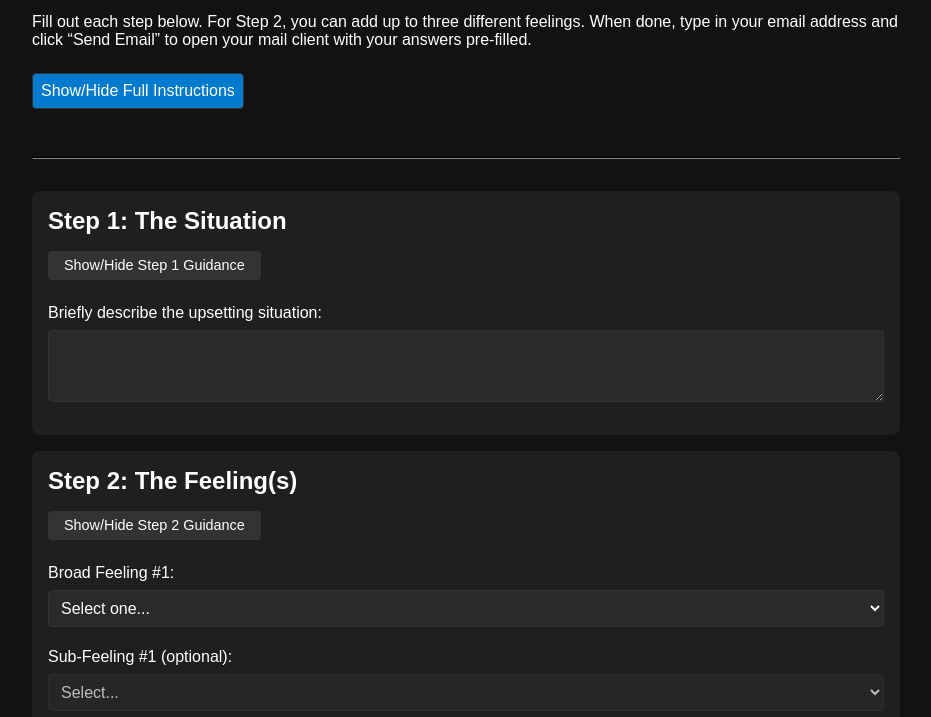
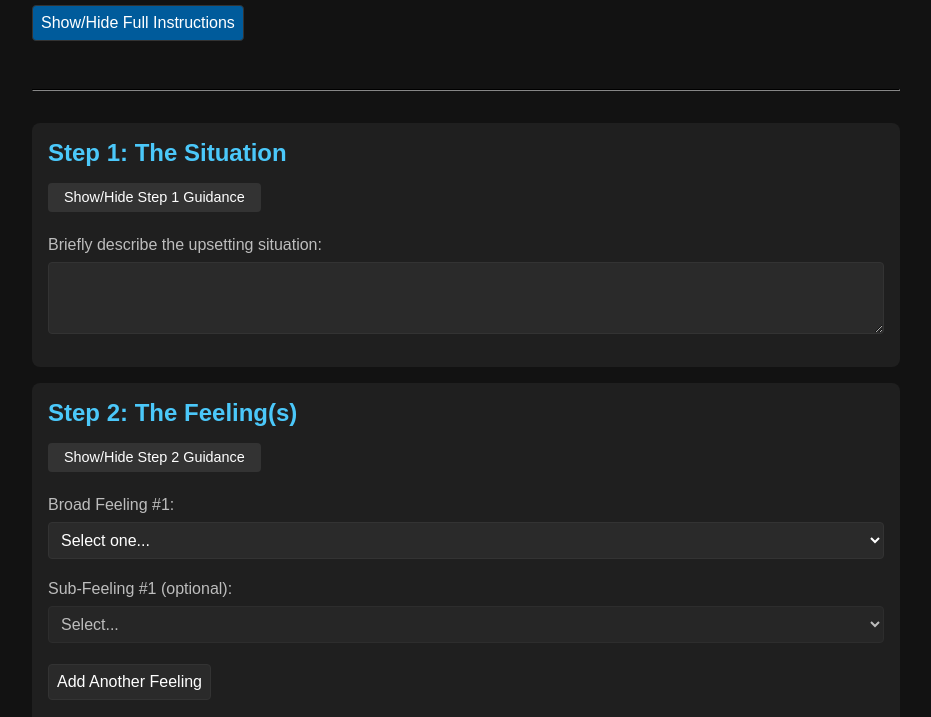
Before and after one commit to deviedawg/therapy, a plain HTML site: page index.html in a window 1280 px wide. Shown: the part 56-773 px from the top of the page, without its empty margins (174-1105 px from the left). Drawn offline with Linux system fonts and the light colour scheme.

Commit message:
Few style updates

```diff
--- a/index.html
+++ b/index.html
@@ -36,6 +36,7 @@
       display: block;
       margin: 0.5rem 0 0.2rem;
       padding-bottom: 5px;
+      color: #bdbdbd;
     }
     input[type="text"], select, textarea {
       width: 100%;
@@ -61,13 +62,13 @@
       font-size: 1rem;
     }
     button:hover {
-      background: #45a049;
+      background: grey;
     }
     hr { margin: 2rem 0; border-color: #333; }
 
     /* Big instructions toggle */
-    .instructions-toggle {
-      background: #007acc;
+    .instructions-toggle, .send-email {
+      background: #005b9b;
       margin-bottom: 1rem;
     }
     .instructions-content {
@@ -118,7 +119,11 @@ h1, h2, h3, h4 {
   margin: 0;
   font-family: 'Nunito', sans-serif;
   font-weight: 700; /* or 400, 600, etc. */
-  color: #fff;
+}
+
+h2 {
+  color: rgb(75 200 250);
+
 }
 
 
@@ -177,7 +182,7 @@ h1, h2, h3, h4 {
 <body>
 <div class="container">
   <h1>Mental Health Questionnaire</h1>
-  <p>Fill out each step below. For Step 2, you can add up to three different feelings. When done, type in your email address and click “Send Email” to open your mail client with your answers pre‐filled.</p>
+  <!-- <p>Fill out each step below. For Step 2, you can add up to three different feelings. When done, type in your email address and click “Send Email” to open your mail client with your answers pre‐filled.</p> -->
 
   <!-- Big instructions block (collapsible) -->
   <button class="instructions-toggle" onclick="toggleInstructions()">
@@ -595,11 +600,9 @@ h1, h2, h3, h4 {
 
     <p>Is this thought accurate or inaccurate?</p>
     <label>
-      <input type="radio" name="accuracy" value="Accurate" /> Accurate
-    </label>
+      <input type="radio" name="accuracy" value="Accurate" />Accurate</label>
     <label>
-      <input type="radio" name="accuracy" value="Inaccurate" /> Inaccurate
-    </label>
+      <input type="radio" name="accuracy" value="Inaccurate" />Inaccurate</label>
 
     <label for="newThought">
       If inaccurate, write a new, more accurate thought.
@@ -618,7 +621,7 @@ h1, h2, h3, h4 {
     <label for="userEmail">Your Email Address: </label>
     <input type="text" id="userEmail" placeholder="you@example.com" />
 
-    <button onclick="sendEmail()">Send Email with Your Results</button>
+    <button class="send-email" onclick="sendEmail()">Send Email with Your Results</button>
     <p>(This will open your mail client so you can review and send.)</p>
   </div>
 
@@ -645,13 +648,6 @@ function toggleAccordion(id) {
   el.classList.toggle("open");
 }
 
-/* --------------------------
-   Feeling Wheel Zoom
--------------------------- */
-const wheelImg = document.getElementById("feelingWheelImage");
-wheelImg.addEventListener("click", () => {
-  wheelImg.classList.toggle("zoomed-in");
-});
 
 /* --------------------------
    Show/hide additional feeling blocks
```
